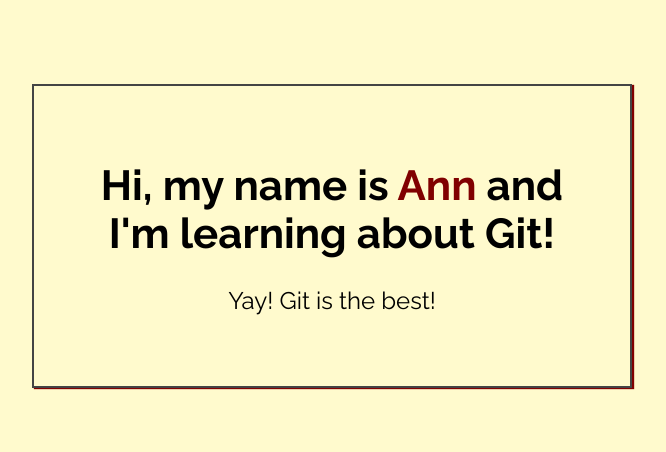
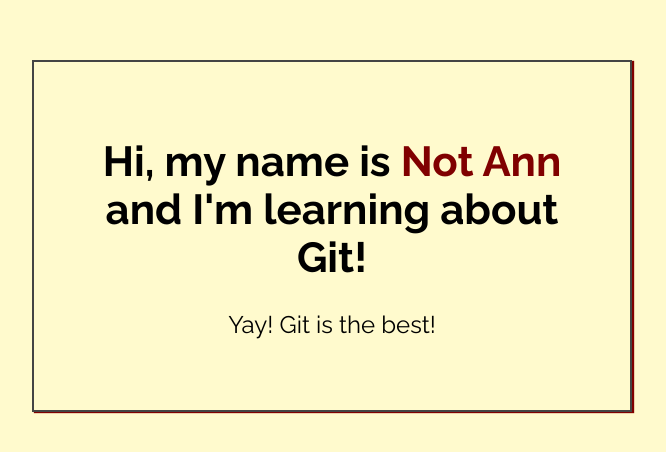
Before and after one commit to MiyaoCat/Seasons-work, a plain HTML site: page index.html in a window 1280 px wide. Shown: the part 164-616 px from the top of the page, without its empty margins (308-974 px from the left). Drawn offline with Linux system fonts and the light colour scheme.

Commit message:
Added name to index.html

```diff
--- a/index.html
+++ b/index.html
@@ -14,7 +14,7 @@
 <body>
 
     <div class="greeting">
-        <h1>Hi, my name is <span class="highlight">Ann</span> and I'm learning about Git! </h1>
+        <h1>Hi, my name is <span class="highlight">Not Ann</span> and I'm learning about Git! </h1>
 
         <p>Yay! Git is the best!</p>
     </div>
```
